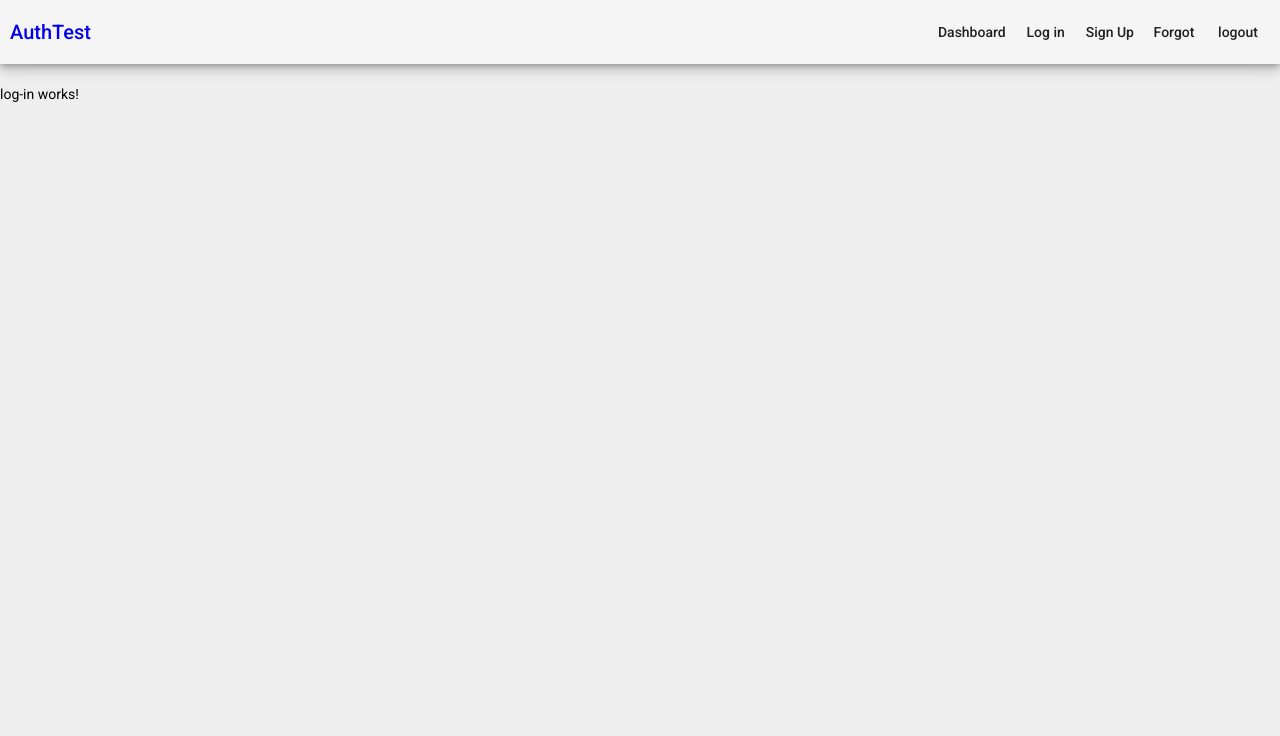
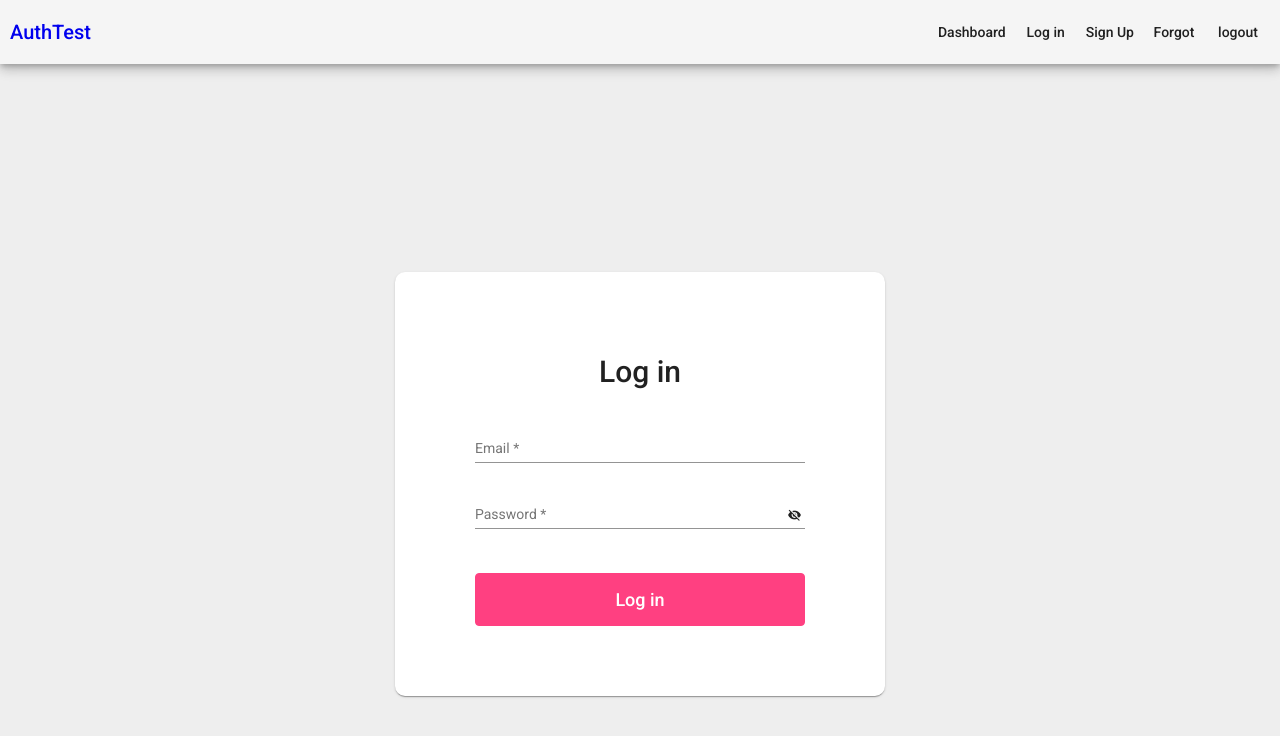
Before and after one commit to buzzie-bee/AngularAuthTest, an Angular app: page /login in a window 1280 px wide. Shown: the top 736 px of the page. Built offline with nearby package versions, Linux system fonts and the light colour scheme.

Commit message:
Implemented login component and basic tests

```diff
--- a/src/app/components/log-in/log-in.component.css
+++ b/src/app/components/log-in/log-in.component.css
@@ -0,0 +1,108 @@
+.login-wrapper {
+  height: 100%;
+  width: 100%;
+  display: flex;
+  flex-direction: column;
+  align-items: center;
+  justify-content: center;
+}
+
+.form-header {
+  text-align: center;
+  width: 100%;
+  display: block;
+  font-weight: 700;
+  padding: 30px 0px;
+}
+
+.form-title {
+  font-size: 30px;
+  margin: 0;
+}
+
+.form-card {
+  position: relative;
+  top: 0;
+  opacity: 1;
+  float: left;
+  padding: 60px 80px;
+  width: 100%;
+  background: #fff;
+  border-radius: 10px;
+  transform: scale(1);
+  -webkit-transform: scale(1);
+  -ms-transform: scale(1);
+  z-index: 5;
+  max-width: 330px;
+}
+
+.form-card.back {
+  transform: scale(0.95);
+  -webkit-transform: scale(0.95);
+  -ms-transform: scale(0.95);
+  top: -20px;
+  opacity: 0.8;
+  z-index: -1;
+}
+
+.form-card:before {
+  content: "";
+  width: 100%;
+  height: 30px;
+  border-radius: 10px;
+  position: absolute;
+  top: -10px;
+  background: rgba(255, 255, 255, 0.6);
+  left: 0;
+  transform: scale(0.95);
+  -webkit-transform: scale(0.95);
+  -ms-transform: scale(0.95);
+  z-index: -1;
+}
+
+.login-form {
+  height: 100%;
+  display: flex;
+  flex-direction: column;
+  justify-content: space-evenly;
+  align-items: center;
+}
+
+.form-text-input {
+  width: 100%;
+  margin-top: 10px;
+}
+
+.error-card {
+  width: 100%;
+  padding: 10px 0px;
+  border: 2px solid red;
+  border-radius: 8px;
+  text-align: center;
+  font-weight: 700;
+}
+
+.submit-button {
+  width: 100%;
+  border: 1px solid currentColor;
+  line-height: 50px;
+  background: currentColor;
+  margin: 10px 0px;
+}
+
+.submit-button:hover {
+  background: #fa6194;
+}
+
+.submit-button-text {
+  color: #fff;
+  font-size: large;
+}
+
+.submit-button-loading {
+  opacity: 0;
+}
+
+.submit-button:hover .submit-button-text {
+  font-weight: bold;
+}
--- a/src/app/components/log-in/log-in.component.html
+++ b/src/app/components/log-in/log-in.component.html
@@ -1 +1,84 @@
-<p>log-in works!</p>
+<div class="login-wrapper">
+  <mat-card class="form-card">
+    <mat-card-header class="form-header">
+      <mat-card-title class="form-title">Log in</mat-card-title>
+    </mat-card-header>
+
+    <form [formGroup]="loginForm" (ngSubmit)="onSubmit()">
+      <mat-card-content class="login-form">
+        <mat-form-field class="form-text-input">
+          <input
+            matInput
+            placeholder="Email"
+            id="email"
+            formControlName="email"
+            required
+          />
+        </mat-form-field>
+        <mat-card
+          *ngIf="
+            loginForm.controls.email.errors && loginForm.controls.email.touched
+          "
+          class="error-card"
+        >
+          <mat-content>A valid email is required!</mat-content>
+        </mat-card>
+
+        <mat-form-field class="form-text-input">
+          <input
+            matInput
+            [type]="hide ? 'password' : 'text'"
+            placeholder="Password"
+            formControlName="password"
+            required
+          />
+          <button
+            mat-icon-button
+            matSuffix
+            type="button"
+            (click)="hide = !hide"
+            [attr.aria-label]="'Hide password'"
+            [attr.aria-pressed]="hide"
+          >
+            <mat-icon>{{ hide ? "visibility_off" : "visibility" }}</mat-icon>
+          </button>
+        </mat-form-field>
+        <mat-card
+          *ngIf="
+            loginForm.controls.password.errors &&
+            loginForm.controls.password.touched
+          "
+          class="error-card"
+        >
+          <mat-content>A password is required!</mat-content>
+        </mat-card>
+      </mat-card-content>
+      <button
+        mat-stroked-button
+        type="submit"
+        color="accent"
+        class="submit-button"
+        loading="attempting"
+        [class.button-loading-spinner]="loading"
+      >
+        <span
+          class="submit-button-text"
+          [class.submit-button-loading]="loading"
+        >
+          Log in
+        </span>
+      </button>
+      <mat-card *ngIf="failed" class="error-card">
+        <mat-content
+          ><p class="title">
+            We could not find a user with that email and password
+          </p>
+          <p>
+            <a routerLink="/forgot-password">Reset Password</a>
+          </p>
+          <p><a routerLink="/sign-up">Sign Up</a></p>
+        </mat-content>
+      </mat-card>
+    </form>
+  </mat-card>
+</div>
--- a/src/app/components/log-in/log-in.component.ts
+++ b/src/app/components/log-in/log-in.component.ts
@@ -1,15 +1,57 @@
 import { Component, OnInit } from '@angular/core';
+import { FormBuilder, Validators } from '@angular/forms';
+import { Router } from '@angular/router';
+import { AuthService } from 'src/app/auth/auth.service';
 
 @Component({
   selector: 'app-log-in',
   templateUrl: './log-in.component.html',
-  styleUrls: ['./log-in.component.css']
+  styleUrls: ['./log-in.component.css'],
 })
 export class LogInComponent implements OnInit {
+  constructor(
+    private fb: FormBuilder,
+    private authService: AuthService,
+    private router: Router
+  ) {}
 
-  constructor() { }
+  loginForm = this.fb.group({
+    email: [
+      '',
+      [
+        Validators.required,
+        Validators.pattern('^[a-z0-9._%+-]+@[a-z0-9.-]+\\.[a-z]{2,10}$'),
+      ],
+    ],
+    password: ['', Validators.required],
+  });
 
-  ngOnInit(): void {
+  loading: boolean = false;
+  hide: boolean = true;
+  failed: boolean = false;
+
+  ngOnInit(): void {}
+
+  async onSubmit(): Promise<void> {
+    const { email, password } = this.loginForm.value;
+    this.loading = true;
+    this.failed = false;
+
+    if (
+      this.loginForm.controls.email.errors ||
+      this.loginForm.controls.password.errors
+    ) {
+      this.loginForm.markAllAsTouched();
+      this.loading = false;
+      return;
+    }
+    const response = await this.authService.signIn({ email, password });
+
+    if (response === 'success') {
+      this.router.navigate(['/dashboard']);
+    }
+
+    this.failed = true;
+    this.loading = false;
   }
-
 }
```
Also changed, not shown: 1 other file (tests, documents, lock files or other folders).
